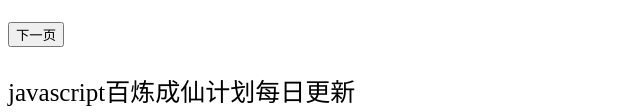
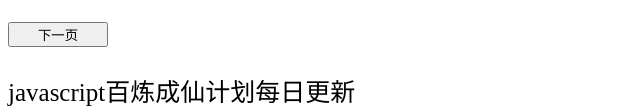
Before and after one commit to huairenyi/huairenyi.read.gtihub.io, a plain HTML site: page index.html in a window 1280 px wide. Shown: the part 266-378 px from the top of the page, without its empty margins (0-640 px from the left). Drawn offline with Linux system fonts and the light colour scheme.

Commit message:
Update index.html

```diff
--- a/index.html
+++ b/index.html
@@ -6,7 +6,7 @@
   <li> <a href="https://lovemiaow.github.io/">我同学刘艳祥的个人网站</a> </li>
   <li> 虽然现在还不成熟但未来可期 </li>
 </ul>
-<input type="button"  value="下一页" onclick='window.open("first.html")'/>
+<input type="button"  value="下一页" style="width:100px;height:25px"  onclick='window.open("first.html")'/>
 <p class="abc">javascript百炼成仙计划每日更新</p></div>
 <style>
   .abc{
```
